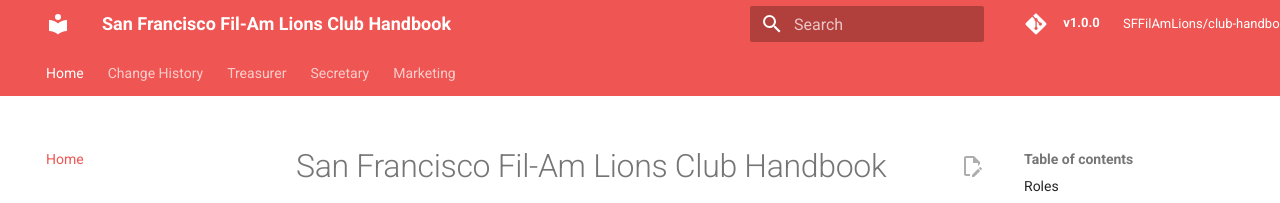
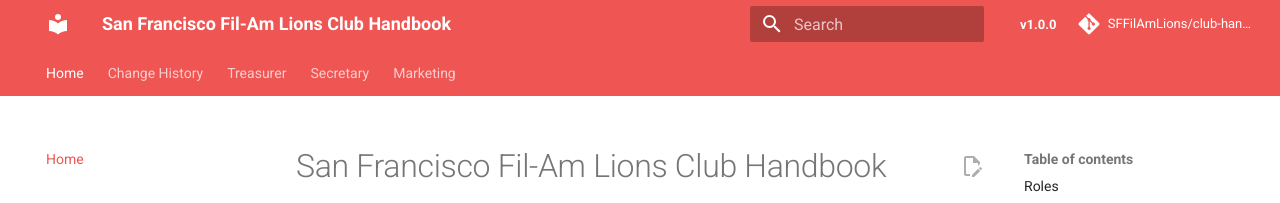
Before and after one commit to SFFilAmLions/club-handbook, an MkDocs documentation site: the page built from docs/README.md, in a window 1280 px wide. Shown: the top 203 px of the page. Built offline with MkDocs 1.6.1 and Material for MkDocs 9.7.7, drawn with Linux system fonts in a browser that asks for light colours; comment, search, counter and statistics services are not loaded.

Commit message:
style: link handbook version to change history

```diff
--- a/overrides/partials/source.html
+++ b/overrides/partials/source.html
@@ -1,20 +1,34 @@
-{# Keep the repository source widget and its GitHub statistics behavior. #}
+{# Link the handbook version to the published release history while retaining GitHub source metadata. #}
+<div class="md-source-group">
+  <a class="md-source__version" href="{{ 'CHANGELOG.md' | url }}" aria-label="View handbook change history for version {{ config.extra.handbook_version }}">
+    v{{ config.extra.handbook_version }}
+  </a>
   <a href="{{ config.repo_url }}" title="{{ lang.t('source') }}" class="md-source" data-md-component="source">
     <div class="md-source__icon md-icon">
       {% set icon = config.theme.icon.repo or "fontawesome/brands/git-alt" %}
       {% include ".icons/" ~ icon ~ ".svg" %}
     </div>
-  <span class="md-source__version" aria-label="Handbook version {{ config.extra.handbook_version }}">v{{ config.extra.handbook_version }}</span>
     <div class="md-source__repository">
       {{ config.repo_name }}
     </div>
   </a>
+</div>
 <style>
+  .md-source-group {
+    display: flex;
+    align-items: center;
+    min-width: 0;
+  }
   .md-source__version {
     flex-shrink: 0;
     margin: 0 .4rem;
+    color: inherit;
     font-size: .65rem;
     font-weight: 700;
+    text-decoration: none;
     white-space: nowrap;
   }
+  .md-source__version:hover {
+    text-decoration: underline;
+  }
 </style>
```
Lines whose indentation alone changed are shown as unchanged.
